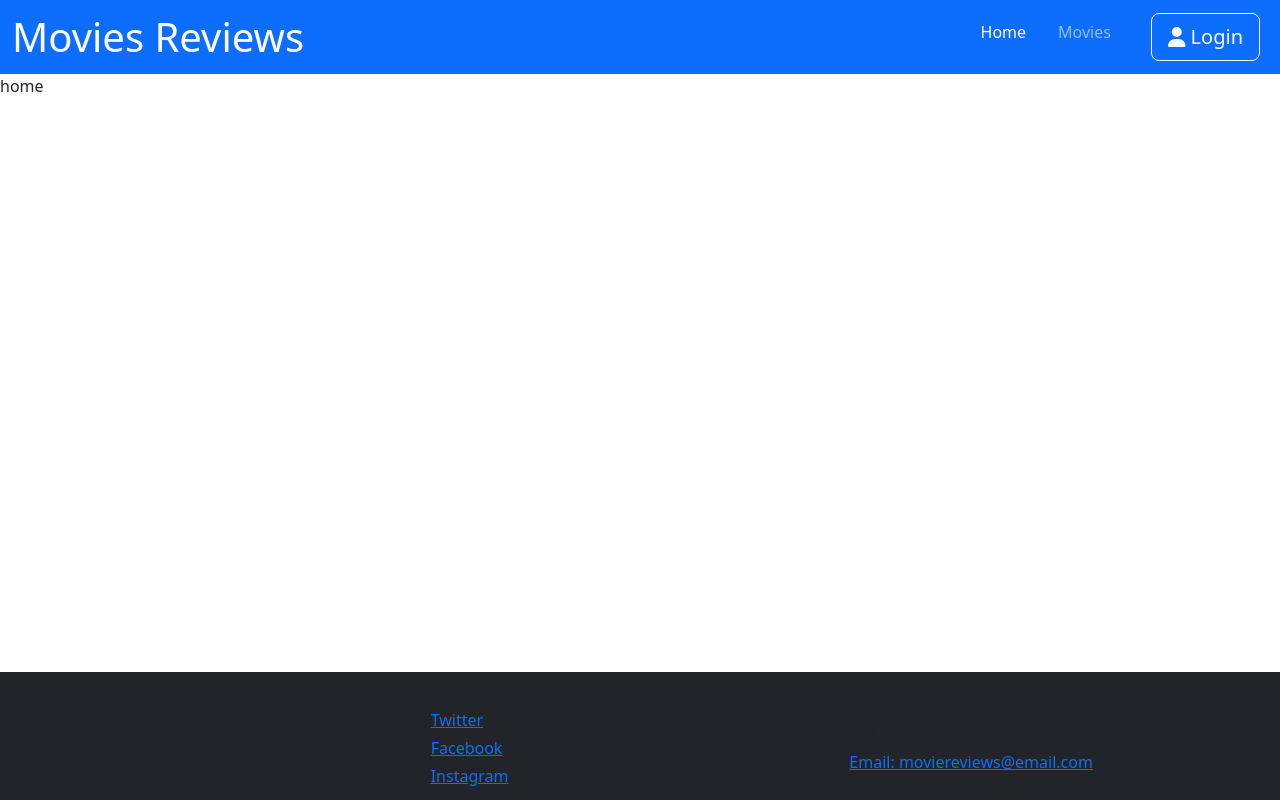
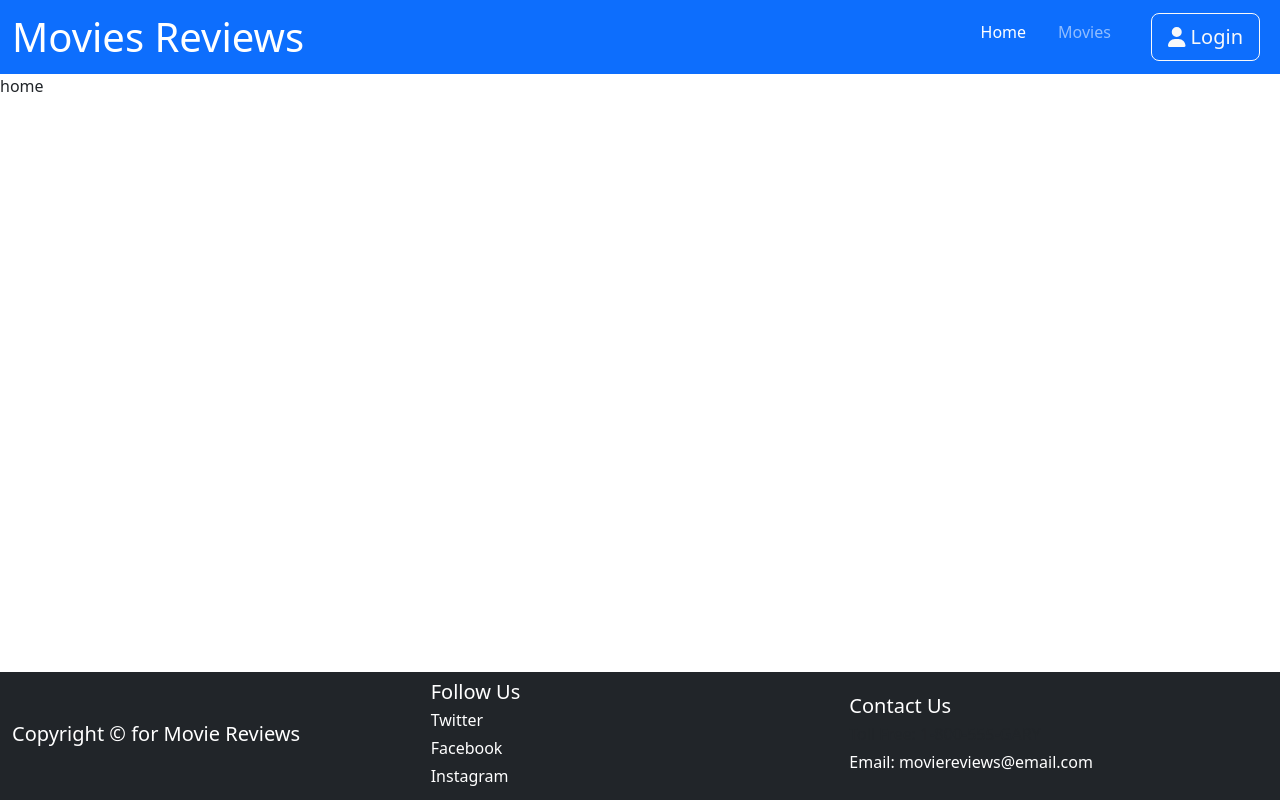
Before and after one commit to Semester3Sprint1/Sprint2, a React (Create React App) app in the folder Project/s3-sprint2/: page / in a window 1280 px wide. Built offline with nearby package versions, Linux system fonts and the light colour scheme; the HTML template or start-up script is replaced by a standard one.

Commit message:
bug fixes!

```diff
--- a/Project/s3-sprint2/src/App.css
+++ b/Project/s3-sprint2/src/App.css
@@ -9,9 +9,24 @@ body,
   flex-direction: column;
 }
 
+/* Footer */
+
 footer {
   height: auto;
   margin-top: auto;
+}
+
+footer a {
+  color: white;
+  text-decoration: none;
+}
+
+footer a:hover {
+  background-color: white;
+}
+
+footer h5 {
+  color: white;
 }
 
 /* .App {
--- a/Project/s3-sprint2/src/Components/Main/css/Footer.module.css
+++ b/Project/s3-sprint2/src/Components/Main/css/Footer.module.css
@@ -2,7 +2,7 @@
   margin-bottom: 1.5vw;
 }
 
-footer a {
+/* footer a {
   color: white;
   text-decoration: none;
 }
@@ -13,4 +13,4 @@ footer a:hover {
 
 footer h5 {
   color: white;
-}
+} */
--- a/Project/s3-sprint2/src/Components/Movies/Movies.jsx
+++ b/Project/s3-sprint2/src/Components/Movies/Movies.jsx
@@ -33,7 +33,6 @@ const Movies = ({ handleSelect, toast }) => {
   };
 
   const getMoviesByGenre = async (page, genre) => {
-    toast("Loading movies...");
     const page_num = encodeURIComponent(page);
     console.log(page + 1);
 
@@ -48,10 +47,12 @@ const Movies = ({ handleSelect, toast }) => {
 
   useEffect(() => {
     getGenres();
+    getMoviesByGenre(0, selectedGenre);
   }, []);
 
   useEffect(() => {
     getMoviesByGenre(0, selectedGenre);
+    toast("UseEffect Loading movies...");
   }, [selectedGenre]);
 
   const handleGenreSelect = (genres) => {
@@ -67,6 +68,7 @@ const Movies = ({ handleSelect, toast }) => {
     let newPage = pageNum + 1;
     setPageNum(newPage);
     getMoviesByGenre(newPage, selectedGenre);
+    toast("Loading movies...");
     paginate.jump(1);
   };
 
@@ -75,6 +77,7 @@ const Movies = ({ handleSelect, toast }) => {
     if (pageNum !== 0) {
       setPageNum(newPage);
       getMoviesByGenre(newPage, selectedGenre);
+      toast("Loading movies...");
       paginate.jump(1);
     }
   };
```
Also changed, not shown: 2 other files (tests, documents, lock files or other folders).
